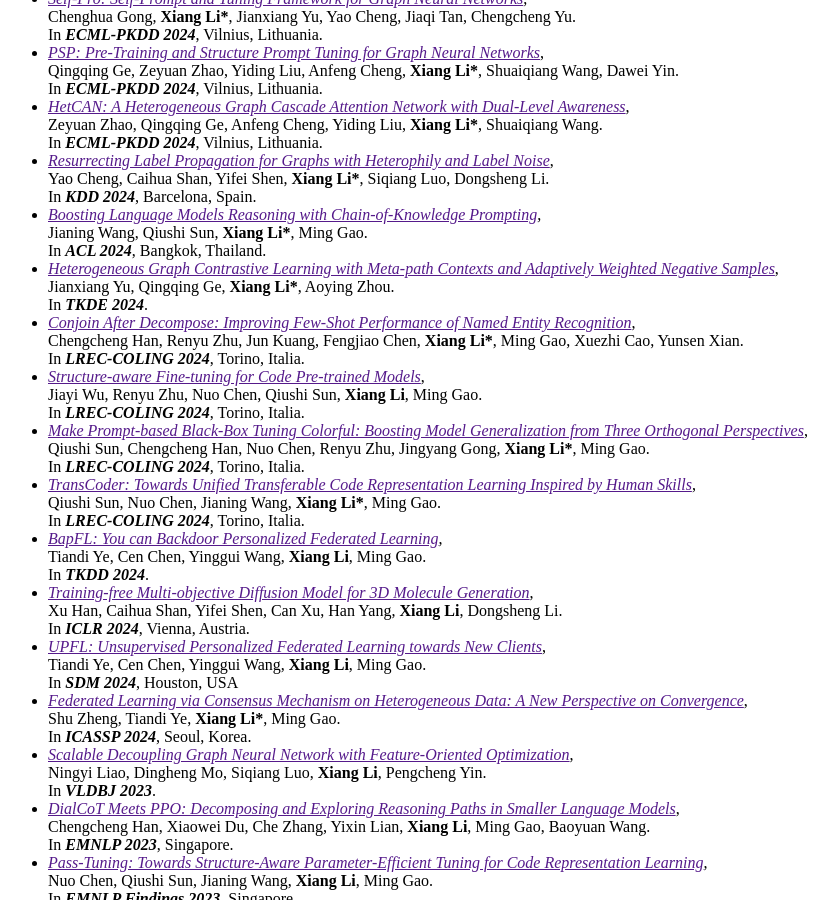
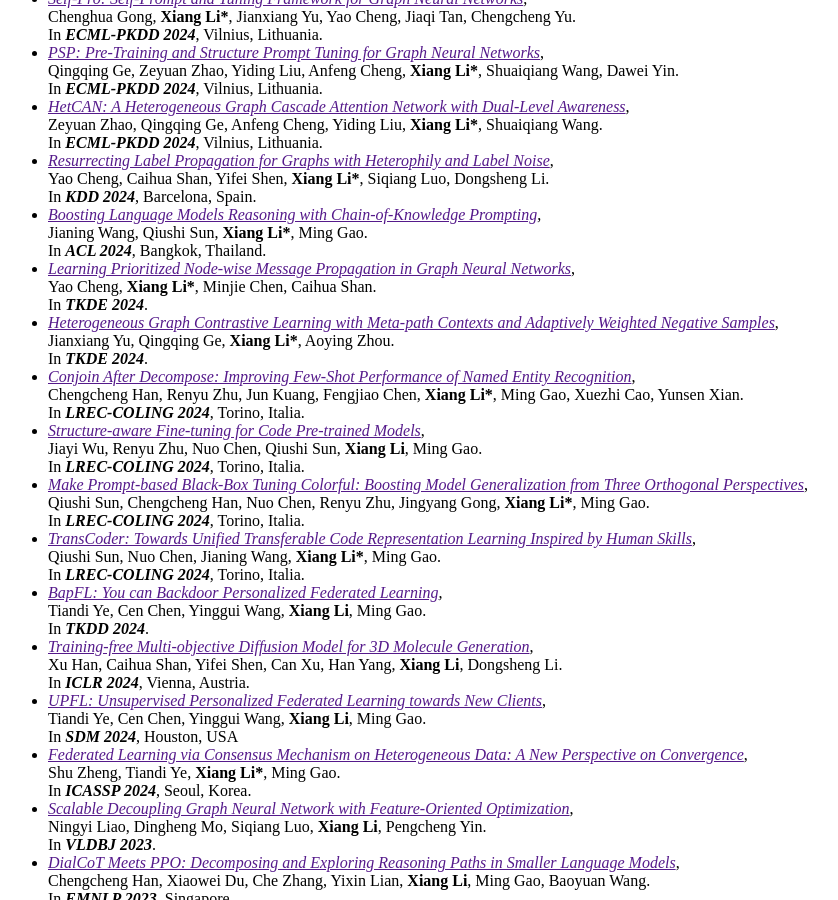
Before and after one commit to lixiang3776/lixiang3776.github.io, a Jekyll site: the page built from _pages/includes/pub.md, in a window 1280 px wide and 900 px high, scrolled down 579 px. Shown: the whole window, without its empty margins (0-838 px from the left). Built offline with Jekyll 4.4.1, drawn with Linux system fonts in a browser that asks for light colours; our own code applies the rules of GitHub Pages for plain Markdown files.

Commit message:
Update pub.md

```diff
--- a/_pages/includes/pub.md
+++ b/_pages/includes/pub.md
@@ -45,6 +45,12 @@
 		<br>
 	</li>
 	<li>
+	<a href=""><i>Learning Prioritized Node-wise Message Propagation in Graph Neural Networks</i></a>,<br>
+		Yao Cheng, <b>Xiang Li*</b>, Minjie Chen, Caihua Shan.<br>
+		In <b><i>TKDE 2024</i></b>.
+		<br>
+	</li>
+    <li>
 	<a href=""><i>Heterogeneous Graph Contrastive Learning with Meta-path Contexts and Adaptively Weighted Negative Samples</i></a>,<br>
 		Jianxiang Yu, Qingqing Ge, <b>Xiang Li*</b>, Aoying Zhou.<br>
 		In <b><i>TKDE 2024</i></b>.
```
